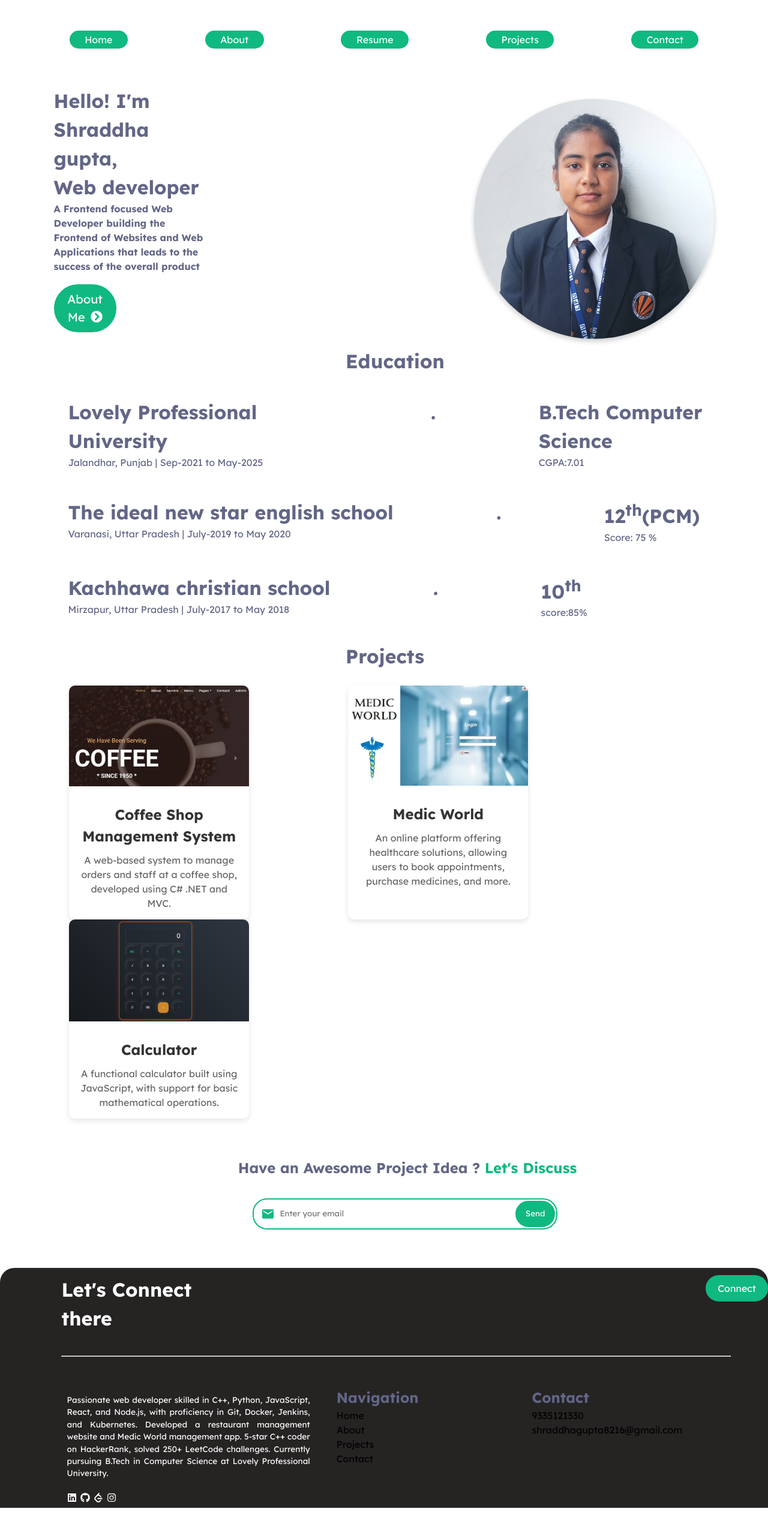
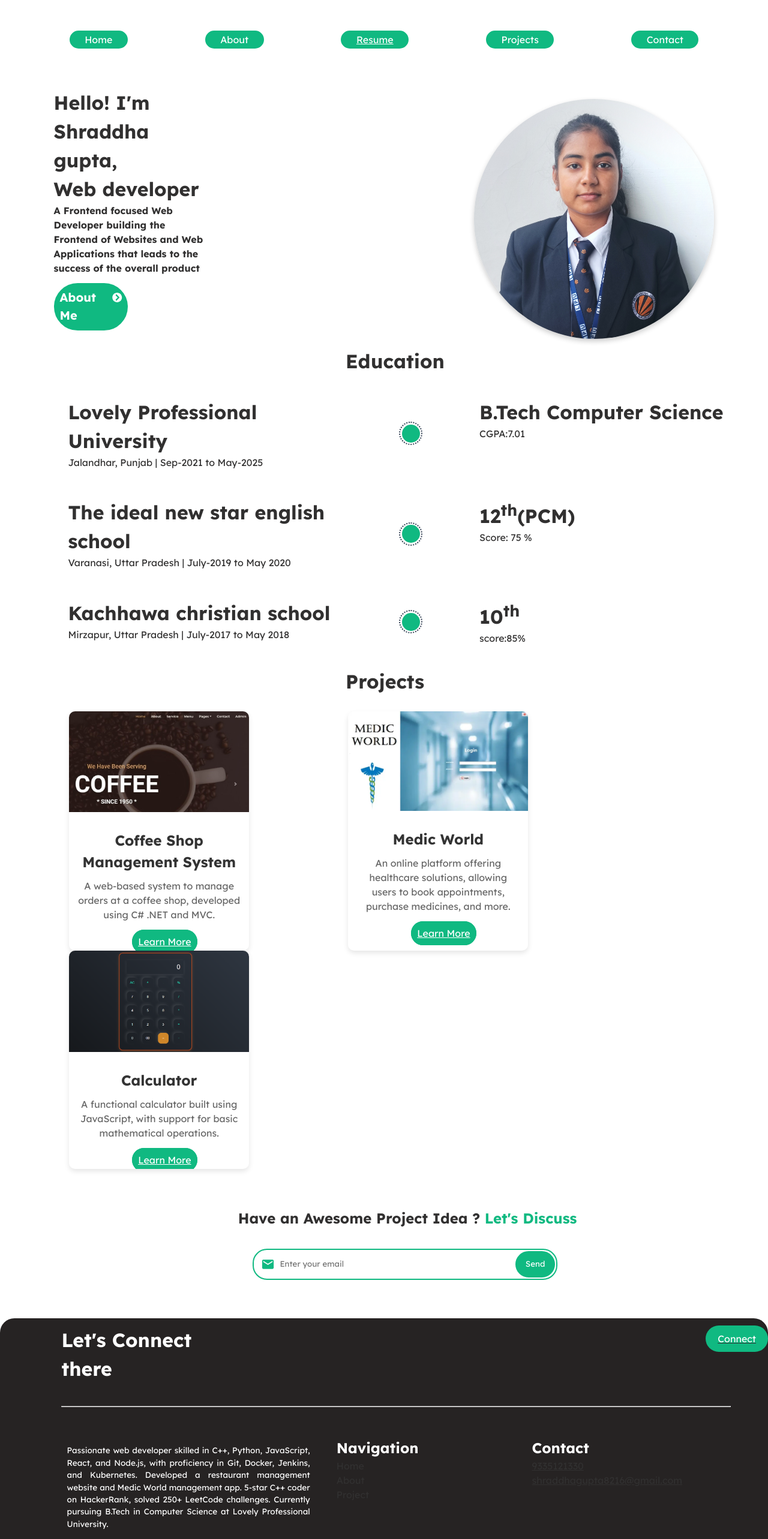
Before and after one commit to shraddhagupta525/portfolio, a React (Vite) app: page / in a window 1280 px wide. Shown: the top 2566 px of the page at 60% size. Before the commit the page ends 2514 px from the top, so only its background shows below. Built offline with nearby package versions, Linux system fonts and the light colour scheme.

Commit message:
updated education details

```diff
--- a/package.json
+++ b/package.json
@@ -13,7 +13,8 @@
     "react": "^18.3.1",
     "react-dom": "^18.3.1",
     "react-icons": "^5.3.0",
-    "react-router-dom": "^6.26.1"
+    "react-router-dom": "^6.26.1",
+    "react-scroll": "^1.9.0"
   },
   "devDependencies": {
     "@eslint/js": "^9.9.0",
--- a/src/Components/footer/Footer.css
+++ b/src/Components/footer/Footer.css
@@ -62,9 +62,113 @@ footer .contact {
   padding: 0%;
   width: 30%;
   margin: 0%;
+  color: white;
 }
 footer .navigation {
   padding: 0 2%;
   margin: 0%;
   width: 30%;
+  color: white !important;
+  display: flex;
+  flex-direction: column;
 }
+h2{
+  color: white !important;
+}
+.menu{
+  color: white !important;
+}
+/* responsive */
+@media screen and (min-width: 1024px) and (max-width: 1440px) {
+  footer {
+    background-color: rgb(38, 35, 35);
+    border-top-right-radius: 24px;
+    border-top-left-radius: 24px;
+    height: 400px;
+  }
+
+  .connect {
+    display: flex;
+    margin-left: 8%;
+  }
+
+  .connect-txt {
+    color: white;
+    margin-top: 1%;
+  }
+
+  .connect-btn {
+    padding: 10px 15px;
+    margin-left: 65%;
+    margin-top: 1%;
+    background-color: #10b981;
+    border: 2px solid #10b981;
+    border-radius: 24px;
+  }
+
+  .connect-btn .inner-connect {
+    color: white;
+  }
+
+  .horizontal-line {
+    width: 87%;
+    margin-top: 3%;
+    margin-left: 8%;
+  }
+
+  .bio {
+    color: white;
+    margin-top: 3%;
+    font-size: 0.85rem;
+    text-align: justify;
+  }
+
+  .social-links {
+    display: flex;
+    gap: 6px;
+  }
+
+  .social-links svg {
+    color: white;
+  }
+
+  footer .details {
+    margin: 50px 7%;
+    display: flex;
+    justify-content: space-between;
+  }
+
+  footer .social {
+    display: flex;
+    flex-direction: column;
+    gap: 20px;
+    width: 40%;
+    padding: 0 2%;
+  }
+
+  footer .contact {
+    padding: 0 2%;
+    margin-top: 0%;
+    padding: 0%;
+    width: 30%;
+    margin: 0%;
+    color: white;
+  }
+
+  footer .navigation {
+    padding: 0 2%;
+    margin: 0%;
+    width: 30%;
+    color: white !important;
+    display: flex;
+    flex-direction: column;
+  }
+
+  h2 {
+    color: white !important;
+  }
+
+  .menu {
+    color: white !important;
+  }
+}
--- a/src/Components/footer/Footer.jsx
+++ b/src/Components/footer/Footer.jsx
@@ -5,6 +5,7 @@ import { FaGithub } from "react-icons/fa";
 
 import { SiLeetcode } from "react-icons/si";
 import { FaInstagram } from "react-icons/fa6";
+import { Link } from "react-scroll";
 
 export default function Footer() {
   return (
@@ -48,22 +49,17 @@ export default function Footer() {
         </div>
         <div className="navigation">
           <h2>Navigation</h2>
-          <ul className="menu">
-            <li>
-              <a href="#">Home</a>
-            </li>
-            <li>
-              <a href="#">About</a>
-            </li>
-            <li>
-              <a href="#">Projects</a>
-            </li>
-            <li>
-              <a href="#">Contact</a>
-            </li>
-          </ul>
+          <Link activeClass="active" smooth spy to="home">
+              Home
+            </Link>
+            <Link activeClass="active" smooth spy to="about">
+              About
+            </Link>
+            <Link activeClass="active" smooth spy to="project">
+              Project
+            </Link>
         </div>
-        <div className="contact">
+        <div className="contact" id="contact">
           <h2>Contact</h2>
           <ul>
             <li>
--- a/src/Components/header/Header.css
+++ b/src/Components/header/Header.css
@@ -21,3 +21,29 @@ header .navi:hover {
   border-color: #0e9e73;
   transform: scale(1.05);
 }
+@media screen and (min-width: 1024px) and (max-width: 1440px) {
+  header ul {
+    display: flex;
+    padding: 4%;
+    justify-content: space-around;
+    align-items: center;
+  }
+
+  header .navi {
+    background-color: #10b981;
+    padding: 1px 2%;
+    border: 2px solid #10b981;
+    border-radius: 45px;
+    color: white;
+    height: fit-content;
+    width: fit-content;
+    transition: all 0.3s ease;
+  }
+
+  header .navi:hover {
+    background-color: #0e9e73;
+    color: #fff;
+    border-color: #0e9e73;
+    transform: scale(1.05);
+  }
+}
--- a/src/Components/header/Header.jsx
+++ b/src/Components/header/Header.jsx
@@ -1,30 +1,31 @@
 import React from "react";
 import "./Header.css";
-import { Link } from "react-router-dom";
+import { Link } from "react-scroll";
 
 export default function Header() {
   return (
     <>
       <header>
         <ul className="navp">
-          <Link to="/" className="navi">
+          <Link activeClass="active" smooth spy to="home" className="navi">
             Home
           </Link>
-          <Link to="/about" className="navi">
+          <Link activeClass="active" smooth spy to="about" className="navi">
             About
           </Link>
 
-          <Link
-            to="https://docs.google.com/document/d/123HrTR7rbv5S4d1nqjHkj5I7CQtYZckqdfUGkAIotSo/edit?usp=sharing"
-            target="_blank"
+          <a
+            activeClass="active"
             className="navi"
+            href="https://docs.google.com/document/d/123HrTR7rbv5S4d1nqjHkj5I7CQtYZckqdfUGkAIotSo/edit?usp=sharing"
+            download
           >
             Resume
-          </Link>
-          <Link to="/project" className="navi">
+          </a>
+          <Link activeClass="active" smooth spy to="project" className="navi">
             Projects
           </Link>
-          <Link to="/contact" className="navi">
+          <Link activeClass="active" smooth spy to="contact" className="navi">
             Contact
           </Link>
         </ul>
--- a/src/Home.css
+++ b/src/Home.css
@@ -54,7 +54,9 @@
   font-size: medium;
 }
 .about-me-btn {
-  margin-top: 7%;
+  display: flex;
+  flex-direction: row;
+  margin-top: 5%;
   width: 40%;
   padding: 3%;
   height: fit-content;
@@ -73,11 +75,14 @@
   color: #fff;
   border-color: #0e9e73;
   transform: scale(1.05);
+
 }
 .right-icon {
-  margin-left: 4%;
+  margin-left: 8%;
   font-size: 20px;
   margin-bottom: -2%;
+  margin-top: 4%;
+
 }
 .about-me {
   margin-top: 1%;
@@ -89,29 +94,54 @@
   margin-top: 1%;
   margin-left: 7%;
 }
-.graduation {
+.education {
   display: flex;
   flex-direction: row;
-  gap: 15%;
   align-items: justify;
   margin: 2%;
 }
-.twelveth {
+.school, .course{
+  width: 40%;
+display: flex;
+align-items: start;
+flex-direction: column;
+
+}
+
+.dots {
+  width: 20%;
   display: flex;
-  flex-direction: row;
-  gap: 15%;
-  align-items: justify;
-  margin: 2%;
+  flex-direction: column;
+  justify-content: space-around;
+  align-items: center;
 }
-.tenth {
+.dot-outer {
+  width: 30px;
+  height: 30px;
+  padding: 2.5px;
+  border-radius: 50%;
+  border: 2px dotted #344054;
   display: flex;
-  flex-direction: row;
-  gap: 15%;
-  align-items: justify;
-  margin: 2%;
+  justify-content: center;
+  align-items: center;
 }
-.dot3 {
+
+.dot-outer .dot {
+  width: 100%;
+  height: 100%;
+  border-radius: 50%;
 }
+
+.red {
+  background-color: #10b981;
+}
+
+.d-blue {
+  background-color: #344054;
+}
+
+
+
 .projects {
   display: flex;
   /* justify-content: space-between; */
@@ -162,3 +192,239 @@
 
 
 }
+.learn-more{
+border: 2px solid #10b981;
+border-radius: 45px;
+padding: 1%;
+
+color: white;
+background-color: #10b981;
+
+cursor: pointer;
+}
+.learn-more2{
+  margin-top: 1%;
+  padding: 1%;
+  margin-left: 34%;
+  width: 800px;
+
+}
+
+/* for responsive */
+@media screen and (min-width: 1024px) and (max-width: 1440px) {
+  .discuss {
+    color: #10b981;
+  }
+
+  .contact {
+    margin: 2%;
+    margin-left: 28%;
+    padding: 3%;
+  }
+
+  .email {
+    margin-top: 4%;
+    margin-left: 3%;
+    display: flex;
+    color: #10b981;
+    border: 2px solid;
+    border-radius: 24px;
+    padding: 2px;
+    align-items: center;
+    width: 500px;
+  }
+
+  .send {
+    border: 2px solid #10b981;
+    border-radius: 24px;
+    padding: 10px 15px;
+    background-color: #10b981;
+    color: white;
+  }
+
+  .email input {
+    border-radius: 24px;
+  }
+
+  .emailicon {
+    color: #10b981;
+    font-size: 30px;
+    margin-left: 10px;
+  }
+
+  .intro {
+    margin-top: 1%;
+    margin-left: 35%;
+    display: flex;
+    flex-direction: row;
+    align-items: center;
+    margin: 0px 7%;
+  }
+
+  .profile-image {
+    width: 400px;
+    height: 400px;
+    border-radius: 50%;
+    margin-top: 3%;
+    margin-left: 40%;
+    box-shadow: 0 4px 8px 0 rgba(0, 0, 0, 0.2);
+  }
+
+  .full-intro {
+    font-size: medium;
+  }
+
+  .about-me-btn {
+    display: flex;
+    flex-direction: row;
+    margin-top: 5%;
+    width: 40%;
+    padding: 3%;
+    height: fit-content;
+    color: white;
+    background-color: #10b981;
+    border: 2px solid #10b981;
+    border-radius: 45px;
+    font-size: 20px;
+    cursor: pointer;
+    transition: all 0.3s ease;
+  }
+
+  .about-me-btn:hover {
+    background-color: #0e9e73;
+    color: #fff;
+    border-color: #0e9e73;
+    transform: scale(1.05);
+  }
+
+  .right-icon {
+    margin-left: 8%;
+    font-size: 20px;
+    margin-bottom: -2%;
+    margin-top: 4%;
+  }
+
+  .about-me {
+    margin-top: 1%;
+    margin-left: 45%;
+  }
+
+  .education-details {
+    display: flex;
+    flex-direction: column;
+    margin-top: 1%;
+    margin-left: 7%;
+  }
+
+  .education {
+    display: flex;
+    flex-direction: row;
+    align-items: justify;
+    margin: 2%;
+  }
+
+  .school, .course {
+    width: 40%;
+    display: flex;
+    align-items: start;
+    flex-direction: column;
+  }
+
+  .dots {
+    width: 20%;
+    display: flex;
+    flex-direction: column;
+    justify-content: space-around;
+    align-items: center;
+  }
+
+  .dot-outer {
+    width: 30px;
+    height: 30px;
+    padding: 2.5px;
+    border-radius: 50%;
+    border: 2px dotted #344054;
+    display: flex;
+    justify-content: center;
+    align-items: center;
+  }
+
+  .dot-outer .dot {
+    width: 100%;
+    height: 100%;
+    border-radius: 50%;
+  }
+
+  .red {
+    background-color: #10b981;
+  }
+
+  .d-blue {
+    background-color: #344054;
+  }
+
+  .projects {
+    display: flex;
+    flex-wrap: wrap;
+    gap: 15%;
+    padding-left: 9%;
+    padding-right: 5%;
+    margin-top: 2%;
+  }
+
+  .project-card {
+    width: 300px;
+    border-radius: 10px;
+    overflow: hidden;
+    box-shadow: 0 4px 8px rgba(0, 0, 0, 0.1);
+    transition: transform 0.3s ease, box-shadow 0.3s ease;
+  }
+
+  .project-card img {
+    width: 100%;
+    height: auto;
+  }
+
+  .project-details {
+    padding: 15px;
+    background-color: #fff;
+    text-align: center;
+  }
+
+  .project-details h3 {
+    margin: 10px 0;
+    font-size: 1.5rem;
+    color: #333;
+  }
+
+  .project-details p {
+    font-size: 1rem;
+    color: #666;
+  }
+
+  .project-card:hover {
+    transform: scale(1.05);
+    box-shadow: 0 8px 16px rgba(0, 0, 0, 0.2);
+  }
+
+  .project-headline {
+    margin-top: 1%;
+    margin-left: 45%;
+  }
+
+  .learn-more {
+    border: 2px solid #10b981;
+    border-radius: 45px;
+    padding: 1%;
+    color: white;
+    background-color: #10b981;
+    cursor: pointer;
+  }
+
+  .learn-more2 {
+    margin-top: 1%;
+    padding: 1%;
+    margin-left: 34%;
+    width: 800px;
+  }
+}
--- a/src/Home.jsx
+++ b/src/Home.jsx
@@ -2,12 +2,14 @@ import React from "react";
 import "./Home.css";
 import { MdEmail } from "react-icons/md";
 import { FaChevronCircleRight } from "react-icons/fa";
+import { Link } from "react-scroll";
+
 
 export default function Home() {
   return (
     <>
       {/* intro part */}
-      <div className="intro">
+      <div className="intro" id="home">
         <h1>
           Hello! I'm Shraddha gupta, <br />
           <span className="full-stack">Web developer</span> <br />
@@ -16,9 +18,11 @@ export default function Home() {
               A Frontend focused Web Developer building the Frontend of Websites
               and Web Applications that leads to the success of the overall
               product
-              <button className="about-me-btn">
-                About Me <FaChevronCircleRight className="right-icon" />
-              </button>
+
+            <Link activeClass="active" smooth spy to="about" className="about-me-btn">
+              About Me <FaChevronCircleRight className="right-icon" />
+            </Link>
+
             </p>
           </span>
         </h1>
@@ -32,34 +36,35 @@ export default function Home() {
       </div>
 
       {/* About me */}
-      <div className="about-me">
+      <div className="about-me" id="about">
         <h1>Education</h1>
       </div>
       <div className="education-details">
-        <div className="graduation">
-          <div className="college">
+        <div className="education">
+          <div className="school">
             <h1>Lovely Professional University</h1>
             <p>Jalandhar, Punjab | Sep-2021 to May-2025</p>
           </div>
-          <div className="dot1">
-            {/* for dotted designing */}
-
-            <h1>.</h1>
-          </div>
+          <div className="dots">
+                <span className="dot-outer">
+                  <p className="dot red"></p>
+                </span>
+              </div>
           <div className="course">
             <h1>B.Tech Computer Science</h1>
             <p>CGPA:7.01</p>
           </div>
         </div>
-        <div className="twelveth">
-          <div className="college">
+        <div className="education">
+          <div className="school">
             <h1>The ideal new star english school</h1>
             <p>Varanasi, Uttar Pradesh | July-2019 to May 2020</p>
           </div>
-          <div className="dot2">
-            {/* for dotted designing */}
-            <h1>.</h1>
-          </div>
+          <div className="dots">
+                <span className="dot-outer">
+                  <p className="dot red"></p>
+                </span>
+              </div>
           <div className="course">
             <h1>
               12<sup>th</sup>(PCM)
@@ -67,16 +72,16 @@ export default function Home() {
             <p>Score: 75 %</p>
           </div>
         </div>
-        <div className="tenth">
-          <div className="college">
+        <div className="education">
+          <div className="school">
             <h1>Kachhawa christian school</h1>
             <p>Mirzapur, Uttar Pradesh | July-2017 to May 2018</p>
           </div>
-          <div className="dot3">
-            {/* for dotted designing */}
-
-            <h1>.</h1>
-          </div>
+          <div className="dots">
+                <span className="dot-outer">
+                  <p className="dot red"></p>
+                </span>
+              </div>
           <div className="course">
             <h1>
               10<sup>th</sup>
@@ -87,13 +92,18 @@ export default function Home() {
       </div>
 
       {/* projects part */}
-      <h1 className="project-headline">Projects</h1>
+      <h1 className="project-headline" id="project">Projects</h1>
       <div class="projects">
   <div class="project-card">
     <img src="src/assets/coretto.jpg" alt="coffee shop management" />
     <div class="project-details">
       <h3>Coffee Shop Management System</h3>
-      <p>A web-based system to manage orders and staff at a coffee shop, developed using C# .NET and MVC.</p>
+      <p>A web-based system to manage orders  at a coffee shop, developed using C# .NET and MVC.</p>
+
+    </div>
+    <div className="learn-more2">
+
+      <a href="https://github.com/shraddhagupta525/coffee_shop_ASP.NET" target="_blank" className="learn-more">Learn More</a>
     </div>
   </div>
 
@@ -103,6 +113,11 @@ export default function Home() {
       <h3>Medic World</h3>
       <p>An online platform offering healthcare solutions, allowing users to book appointments, purchase medicines, and more.</p>
     </div>
+    <div className="learn-more2">
+
+      <a href="https://github.com/kuldeepvarma7413/Medic-World-Application-JAVA" target="_blank" className="learn-more">Learn More</a>
+    </div>
+
   </div>
 
   <div class="project-card">
@@ -110,6 +125,10 @@ export default function Home() {
     <div class="project-details">
       <h3>Calculator</h3>
       <p>A functional calculator built using JavaScript, with support for basic mathematical operations.</p>
+    </div>
+    <div className="learn-more2">
+
+      <a href="https://github.com/shraddhagupta525/calculator" target="_blank" className="learn-more">Learn More</a>
     </div>
   </div>
 </div>
@@ -130,6 +149,7 @@ export default function Home() {
             Send
           </button>
         </form>
+
       </section>
     </>
   );
--- a/src/index.css
+++ b/src/index.css
@@ -5,9 +5,10 @@
 p, a, button, h1, h2, h3, h4, h5, h6, input, textarea, label, li, span {
   font-family: "Lexend", sans-serif;
   font-optical-sizing: auto;
-  color: #626687;
+  color:rgb(49, 48, 48);
   line-height: 1.5;
 }
+
 
 * {
   margin: 0;
@@ -18,10 +19,7 @@ body{
   position: relative;
 }
 
-a {
-  text-decoration: none;
-  color: black;
-}
+
 
 button,
 a {
@@ -48,7 +46,6 @@ ul{
   list-style: none;
 }
 
-/* scrollbar */
 body::-webkit-scrollbar {
   width: 8px;
 }
```
Also changed, not shown: 1 other file (tests, documents, lock files or other folders).
